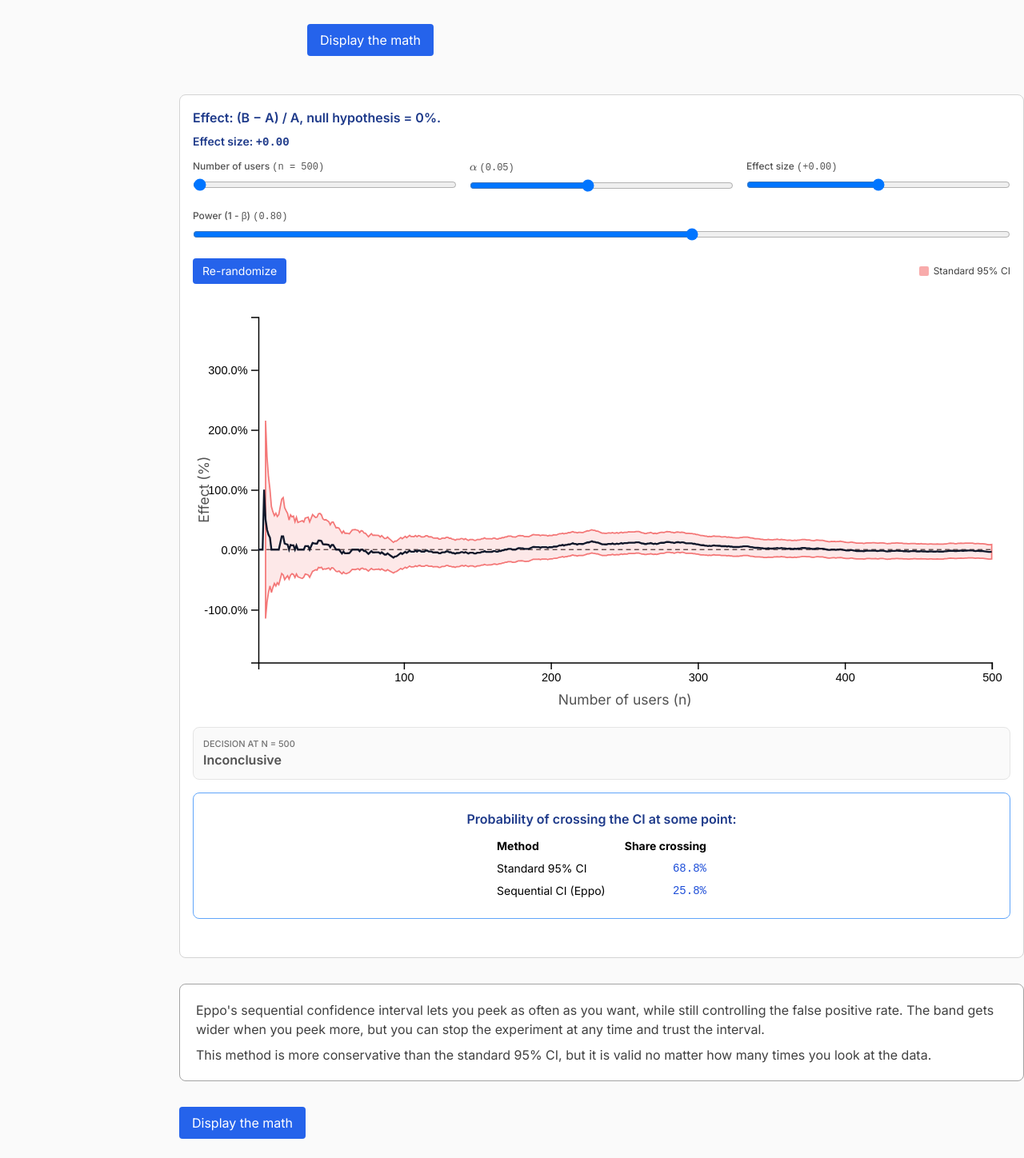
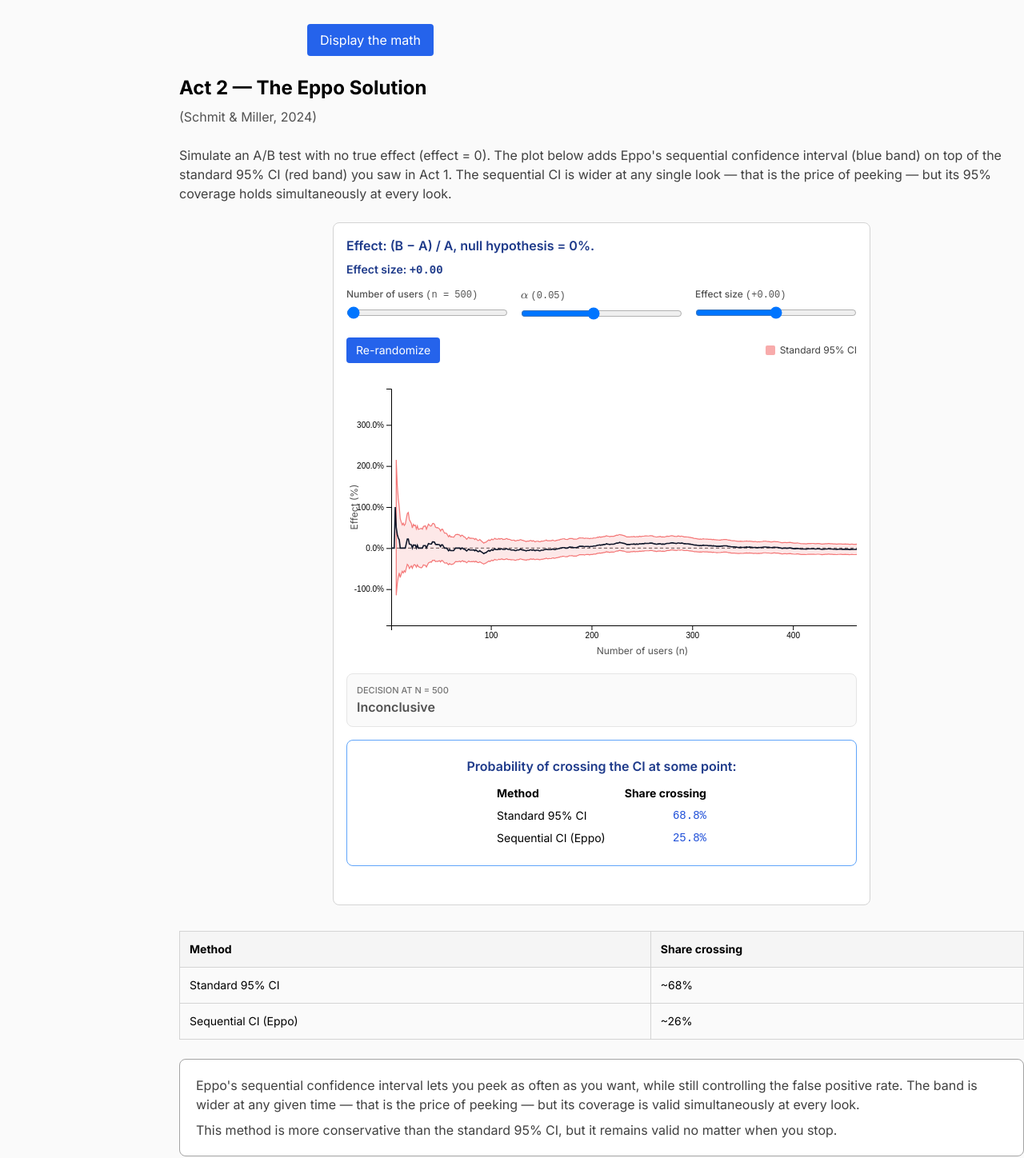
Before and after one commit to n-levy/sequential_testing, a Next.js app in the folder site/: page /short in a window 1280 px wide. Shown: the part 2734-4182 px from the top of the page at 80% size. Built offline with nearby package versions, Linux system fonts and the light colour scheme.

Commit message:
Fix build errors (client component + InlineMath typing) - act 2 try 1

```diff
--- a/site/components/act2/Act2.tsx
+++ b/site/components/act2/Act2.tsx
@@ -12,18 +12,48 @@ function DisplayMathBox({ children }: { children: React.ReactNode }) {
 export function Act2() {
   return (
     <div>
-      {/* Simulation always visible */}
-      <div className="mb-8">
-        <ABTestSim layers={['fixed-ci', 'sequential-ci']} showPeekStats={true} />
+      <h2 className="text-2xl font-bold mb-2">Act 2 — The Eppo Solution</h2>
+      <p className="text-neutral-600 mb-6">(Schmit & Miller, 2024)</p>
+
+      {/* Simulation intro */}
+      <div className="mb-4 text-neutral-700">
+        Simulate an A/B test with no true effect (effect = 0). The plot below adds Eppo's sequential confidence interval (blue band) on top of the standard 95% CI (red band) you saw in Act 1. The sequential CI is wider at any single look — that is the price of peeking — but its 95% coverage holds simultaneously at every look.
+      </div>
+
+      {/* Simulation */}
+      <div className="mb-8 max-w-2xl mx-auto">
+        <ABTestSim layers={['fixed-ci', 'sequential-ci']} showPeekStats={true} showPowerControl={false} />
+      </div>
+
+      {/* Probability of crossing */}
+      <div className="overflow-x-auto mb-6">
+        <table className="w-full border border-neutral-300 text-sm">
+          <thead className="bg-neutral-100">
+            <tr>
+              <th className="border border-neutral-300 p-3 text-left">Method</th>
+              <th className="border border-neutral-300 p-3 text-left">Share crossing</th>
+            </tr>
+          </thead>
+          <tbody>
+            <tr>
+              <td className="border border-neutral-300 p-3">Standard 95% CI</td>
+              <td className="border border-neutral-300 p-3">~68%</td>
+            </tr>
+            <tr className="bg-neutral-50">
+              <td className="border border-neutral-300 p-3">Sequential CI (Eppo)</td>
+              <td className="border border-neutral-300 p-3">~26%</td>
+            </tr>
+          </tbody>
+        </table>
       </div>
 
       {/* Intuitive explanation always visible */}
       <div className="bg-white border border-neutral-400 rounded-lg p-5 mb-8">
         <p className="text-neutral-700 mb-2">
-          Eppo's sequential confidence interval lets you peek as often as you want, while still controlling the false positive rate. The band gets wider when you peek more, but you can stop the experiment at any time and trust the interval.
+          Eppo's sequential confidence interval lets you peek as often as you want, while still controlling the false positive rate. The band is wider at any given time — that is the price of peeking — but its coverage is valid simultaneously at every look.
         </p>
         <p className="text-neutral-700">
-          This method is more conservative than the standard 95% CI, but it is valid no matter how many times you look at the data.
+          This method is more conservative than the standard 95% CI, but it remains valid no matter when you stop.
         </p>
       </div>
 
```
